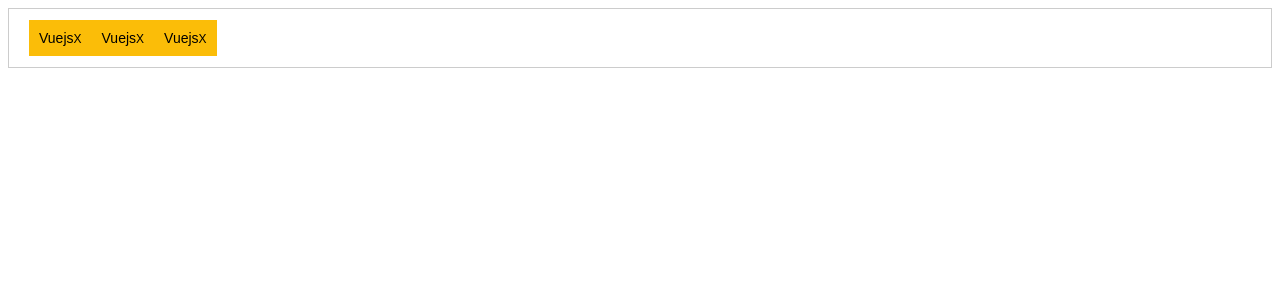
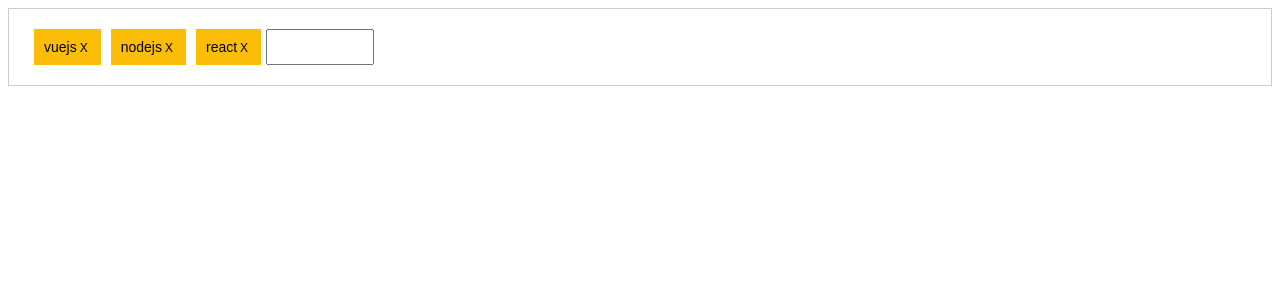
Before and after one commit to mkilincaslan/vue-js, a Vue app in the folder tag-input-component/: page / in a window 1280 px wide. Shown: the top 300 px of the page. Built offline with nearby package versions, Linux system fonts and the light colour scheme.

Commit message:
add a new tag

```diff
--- a/tag-input-component/src/App.vue
+++ b/tag-input-component/src/App.vue
@@ -1,23 +1,39 @@
 <template>
     <div class="tag-container">
-        <span class="tag">
-            <span class="content">Vuejs</span>
+        <span class="tag" v-for="tag in tags" :key="tag">
+            <span class="content">{{ tag }}</span>
             <span class="close">X</span>
         </span>
-        <span class="tag">
-            <span class="content">Vuejs</span>
-            <span class="close">X</span>
-        </span>
-        <span class="tag">
-            <span class="content">Vuejs</span>
-            <span class="close">X</span>
-        </span>
+        <input type="text" @keydown.enter="createTag" />
+        <div class="error" v-show="error">
+            <span>{{ error }}</span>
+        </div>
     </div>
 </template>
 
 <script>
 
 export default {
+    data() {
+        return {
+            error: null,
+            tags: ['vuejs', 'nodejs', 'react']
+        }
+    },
+    methods: {
+        createTag(event) {
+            let tag = event.target;
+            if (tag.value !== '') {
+                if (this.tags.find(e => e.trim().toLowerCase() === tag.value.trim().toLowerCase())) {
+                    this.error = 'This tag is already added!';
+                } else {
+                    this.error = null;
+                    this.tags.push(tag.value);
+                    tag.value = '';
+                }
+            }
+        },
+    }
 }
 </script>
 
@@ -36,11 +52,25 @@
         color: #000;
         cursor: default;
         font-size: 14px;
+        margin: 0 5px;
+    }
+
+    input {
+        outline: none;
+        height: 30px;
+        width: 100px;
+    }
+
+    .error {
+        font-size: 12px;
+        color: red;
+        margin: 5px;
     }
 
     .tag .close {
         font-size: 12px;
         cursor: pointer;
+        padding: 0 3px;
     }
 
 </style>
```
